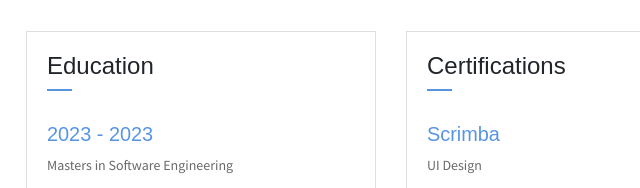
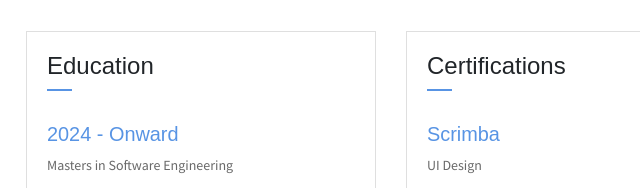
Before and after one commit to Mufeedmk4/Aboutme-Website, a website: page About Mufeed/public_html/index.html in a window 1280 px wide. Shown: the part 1800-1988 px from the top of the page, 439-1079 px from the left. Drawn offline with Linux system fonts and the light colour scheme; some packages are replaced by stand-ins of ours.

Commit message:
date change

```diff
--- a/About Mufeed/public_html/index.html
+++ b/About Mufeed/public_html/index.html
@@ -328,7 +328,7 @@
                             </div>
                         </div>
                         <div class="card-body">
-                            <h6 class="title text-danger">2023 - 2023</h6>
+                            <h6 class="title text-danger">2024 - Onward</h6>
                             <P>Masters in Software Engineering</P>
                             <P class="subtitle">Starting the Masters in Software Engineering program at Arizona State University in 2024 January</P>
                             <hr>
```
